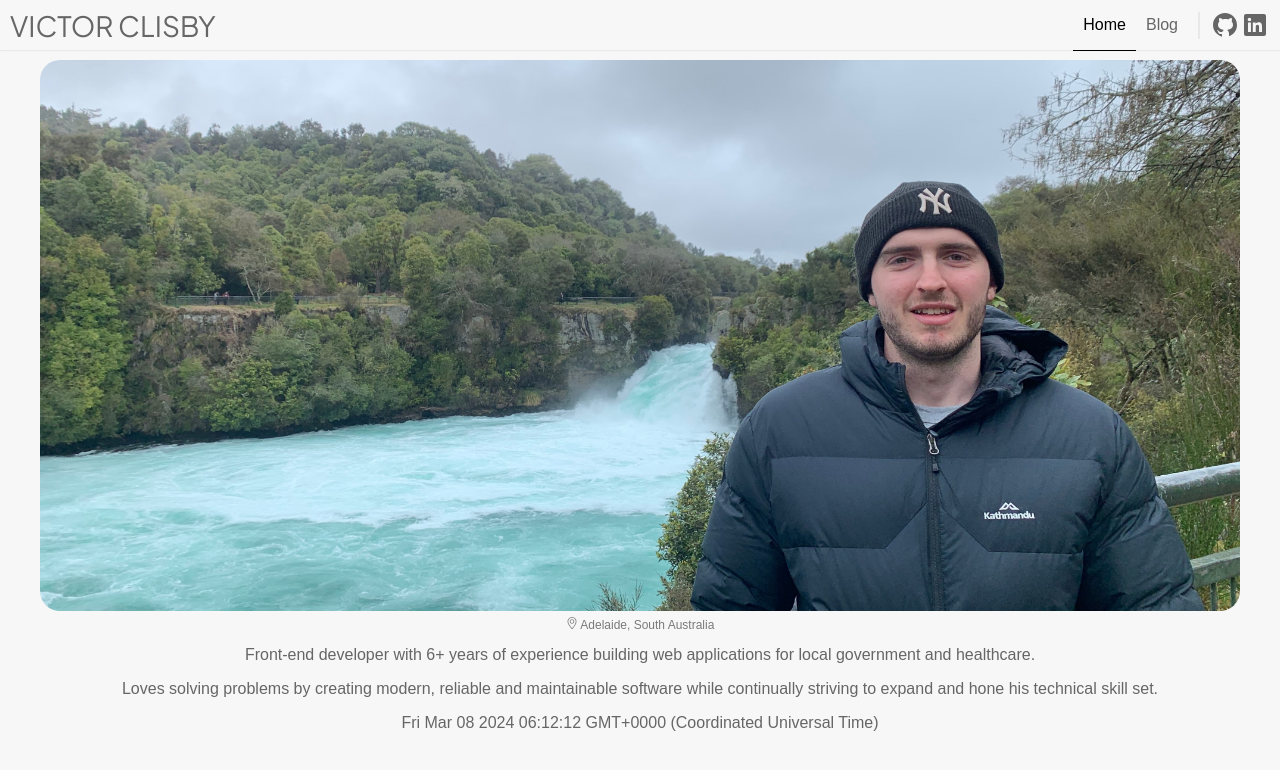
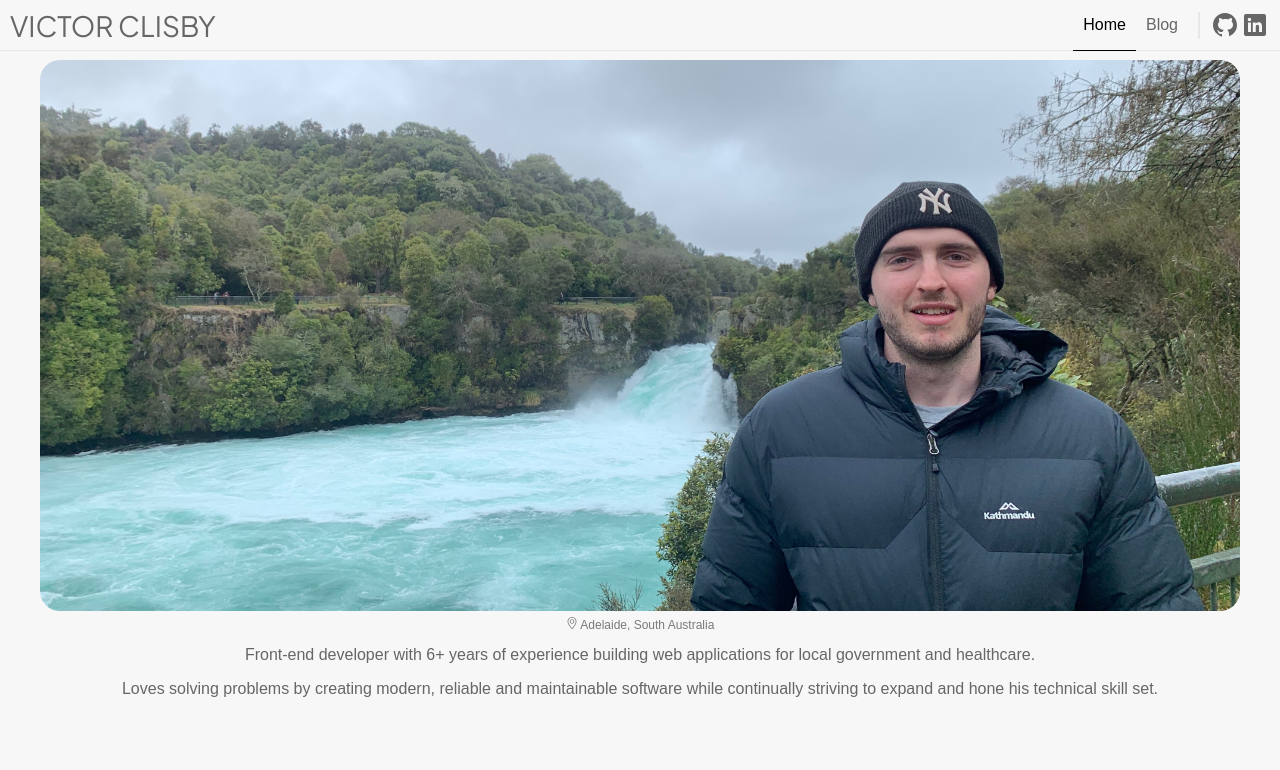
Before and after one commit to vclisby/personal-website, a SvelteKit app: page / in a window 1280 px wide. Shown: the top 770 px of the page. Built offline with nearby package versions, Linux system fonts and the light colour scheme.

Commit message:
Remove test code

```diff
--- a/src/routes/+page.svelte
+++ b/src/routes/+page.svelte
@@ -26,7 +26,6 @@
 		Loves solving problems by creating modern, reliable and maintainable software while continually
 		striving to expand and hone his technical skill set.
 	</p>
-	<p>{today.toString()}</p>
 </section>
 
 <style>
```
